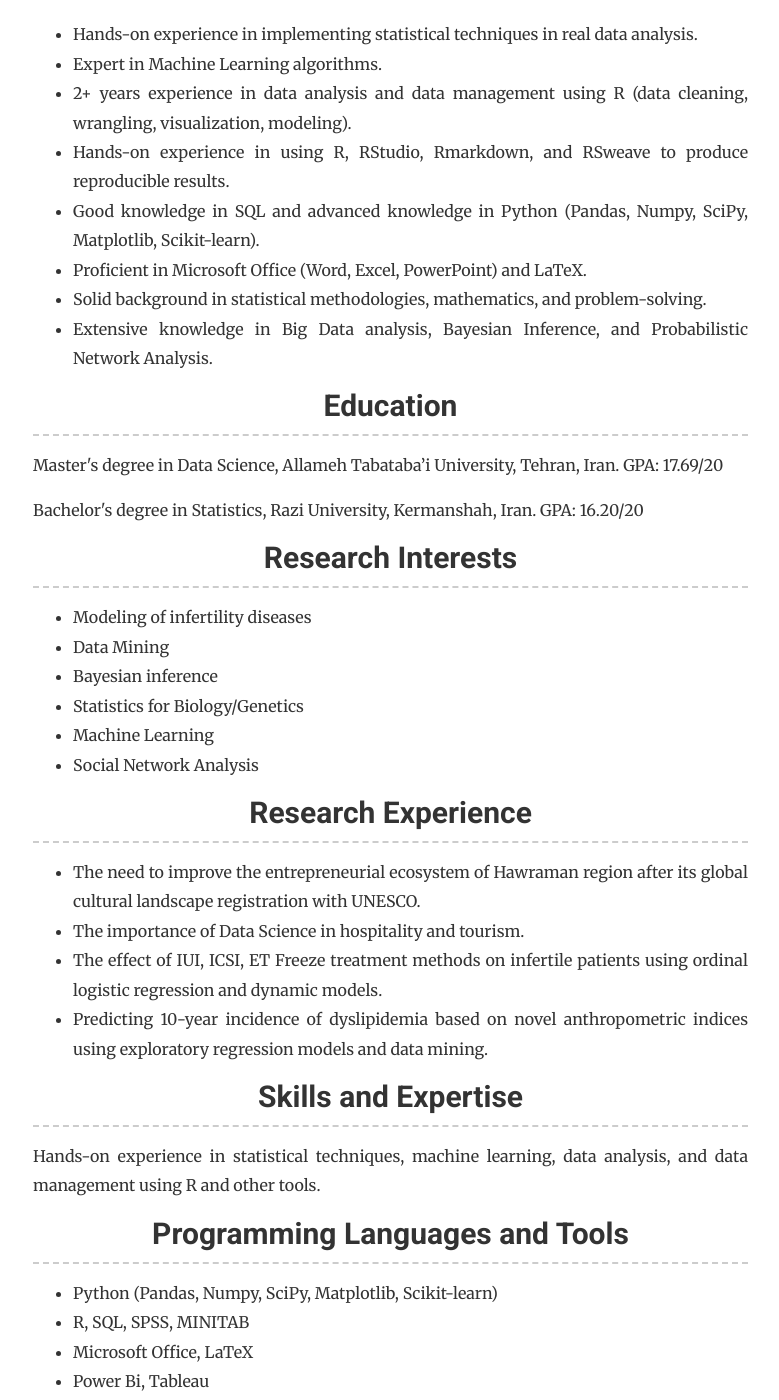
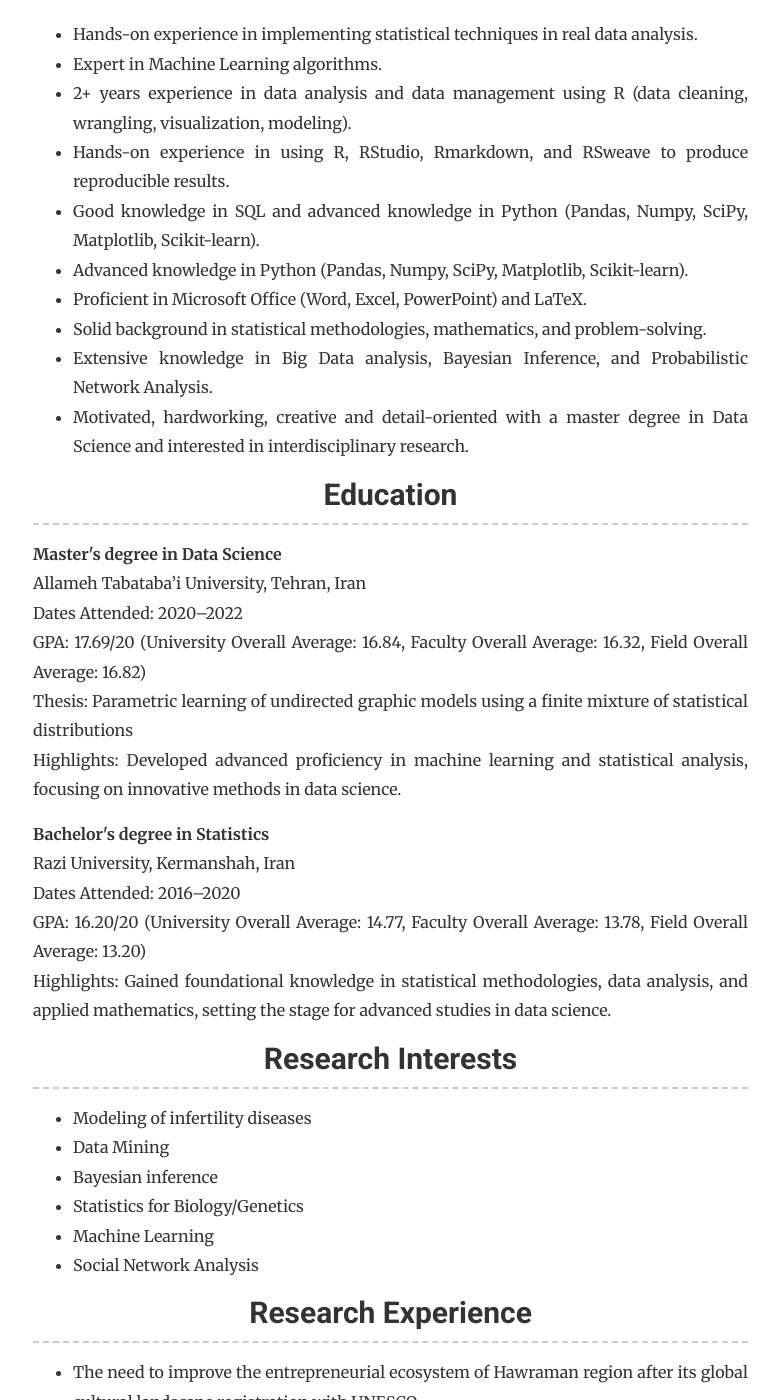
Before and after one commit to negar-soleimani/https-negar-soleimani.github.io, a Jekyll site: the page built from _pages/skills.html, in a window 1280 px wide and 1400 px high, scrolled down 574 px. Shown: the whole window, without its empty margins (242-1021 px from the left). Built offline with Jekyll 4.4.1, drawn with Linux system fonts in a browser that asks for light colours; nearby versions of some CDN libraries.

Commit message:
Update skills.html

```diff
--- a/_pages/skills.html
+++ b/_pages/skills.html
@@ -16,14 +16,26 @@ comments: false
         <li>2+ years experience in data analysis and data management using R (data cleaning, wrangling, visualization, modeling).</li>
         <li>Hands-on experience in using R, RStudio, Rmarkdown, and RSweave to produce reproducible results.</li>
         <li>Good knowledge in SQL and advanced knowledge in Python (Pandas, Numpy, SciPy, Matplotlib, Scikit-learn).</li>
+        <li>Advanced knowledge in Python (Pandas, Numpy, SciPy, Matplotlib, Scikit-learn).</li>
         <li>Proficient in Microsoft Office (Word, Excel, PowerPoint) and LaTeX.</li>
         <li>Solid background in statistical methodologies, mathematics, and problem-solving.</li>
         <li>Extensive knowledge in Big Data analysis, Bayesian Inference, and Probabilistic Network Analysis.</li>
+        <li>Motivated, hardworking, creative and detail-oriented with a master degree in Data Science and interested in interdisciplinary research.</li>
     </ul>
 
     <h3>Education</h3>
-    <p>Master's degree in Data Science, Allameh Tabataba’i University, Tehran, Iran. GPA: 17.69/20</p>
-    <p>Bachelor's degree in Statistics, Razi University, Kermanshah, Iran. GPA: 16.20/20</p>
+<p><strong>Master's degree in Data Science</strong><br>
+Allameh Tabataba’i University, Tehran, Iran<br>
+Dates Attended: 2020–2022<br>
+GPA: 17.69/20 (University Overall Average: 16.84, Faculty Overall Average: 16.32, Field Overall Average: 16.82)<br>
+Thesis: Parametric learning of undirected graphic models using a finite mixture of statistical distributions<br>
+Highlights: Developed advanced proficiency in machine learning and statistical analysis, focusing on innovative methods in data science.</p>
+
+<p><strong>Bachelor's degree in Statistics</strong><br>
+Razi University, Kermanshah, Iran<br>
+Dates Attended: 2016–2020<br>
+GPA: 16.20/20 (University Overall Average: 14.77, Faculty Overall Average: 13.78, Field Overall Average: 13.20)<br>
+Highlights: Gained foundational knowledge in statistical methodologies, data analysis, and applied mathematics, setting the stage for advanced studies in data science.</p>
 
     <h3>Research Interests</h3>
     <ul>
```
